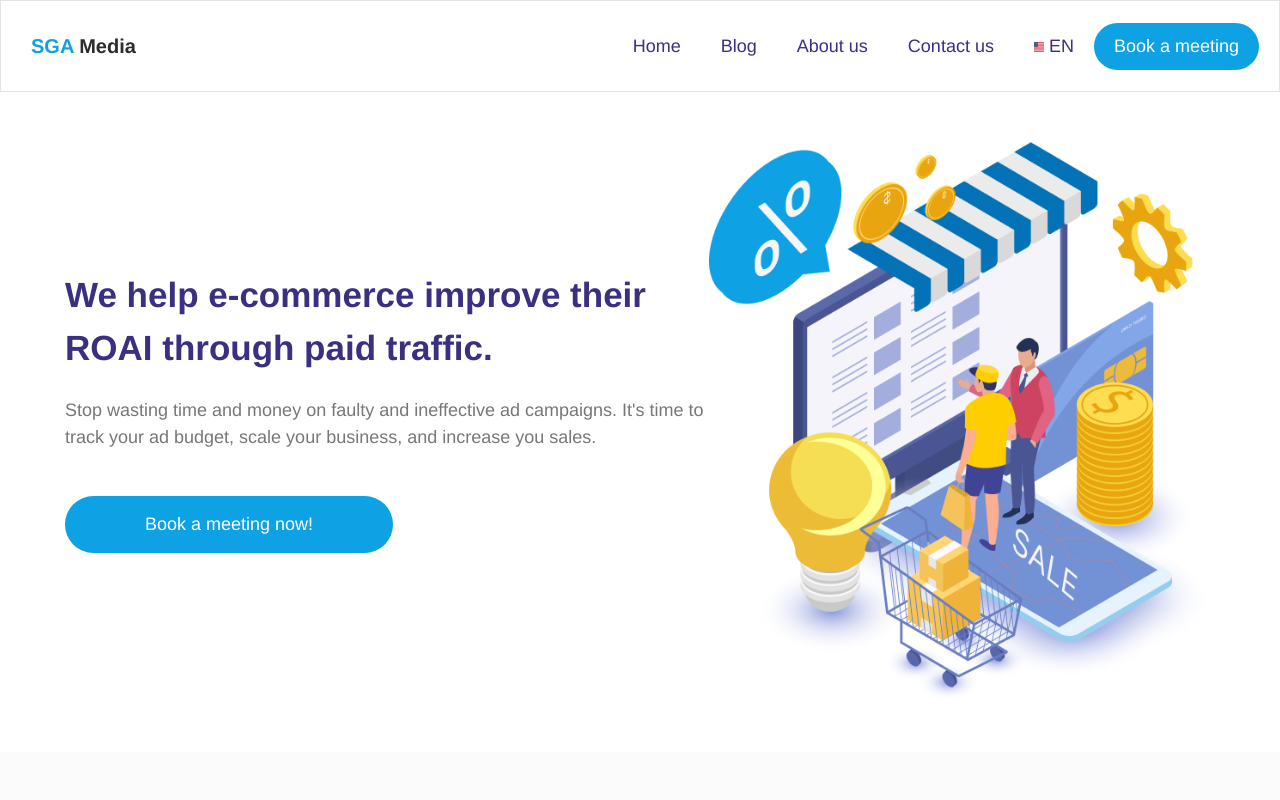
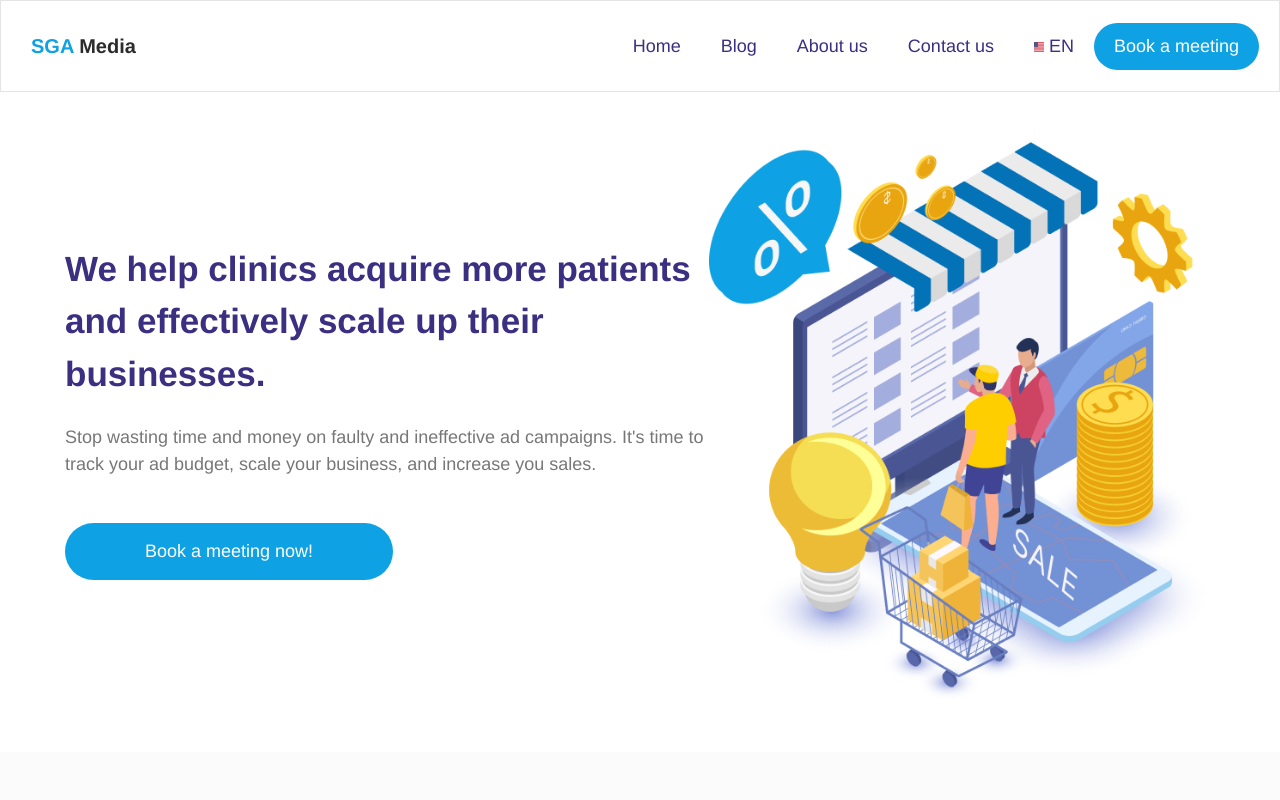
Before and after one commit to Abdulrauf-alhariri/sga_media_website, a Vue app: page / in a window 1280 px wide. Shown: the top 800 px of the page. Built offline with nearby package versions, Linux system fonts and the light colour scheme.

Commit message:
Changing the main message

```diff
--- a/src/components/Home/CallToAction.vue
+++ b/src/components/Home/CallToAction.vue
@@ -12,7 +12,8 @@ export default {
   <div class="container cta-container">
     <div v-if="!en" class="content sw">
       <h1>
-        Vi hjälper e-commerce att producera bättre ROAI via betald annonsering
+        Vi hjälper kliniker att få fler patienter och skala upp sin verksamhet
+        på ett effektivt sätt.
       </h1>
       <p>
         Sluta slösa tid och pengar på felaktiga och ineffektiva annonskampanjer.
@@ -27,7 +28,10 @@ export default {
       >
     </div>
     <div v-if="en" class="content en">
-      <h1>We help e-commerce improve their ROAI through paid traffic.</h1>
+      <h1>
+        We help clinics acquire more patients and effectively scale up their
+        businesses.
+      </h1>
       <p>
         Stop wasting time and money on faulty and ineffective ad campaigns. It's
         time to track your ad budget, scale your business, and increase you
```
